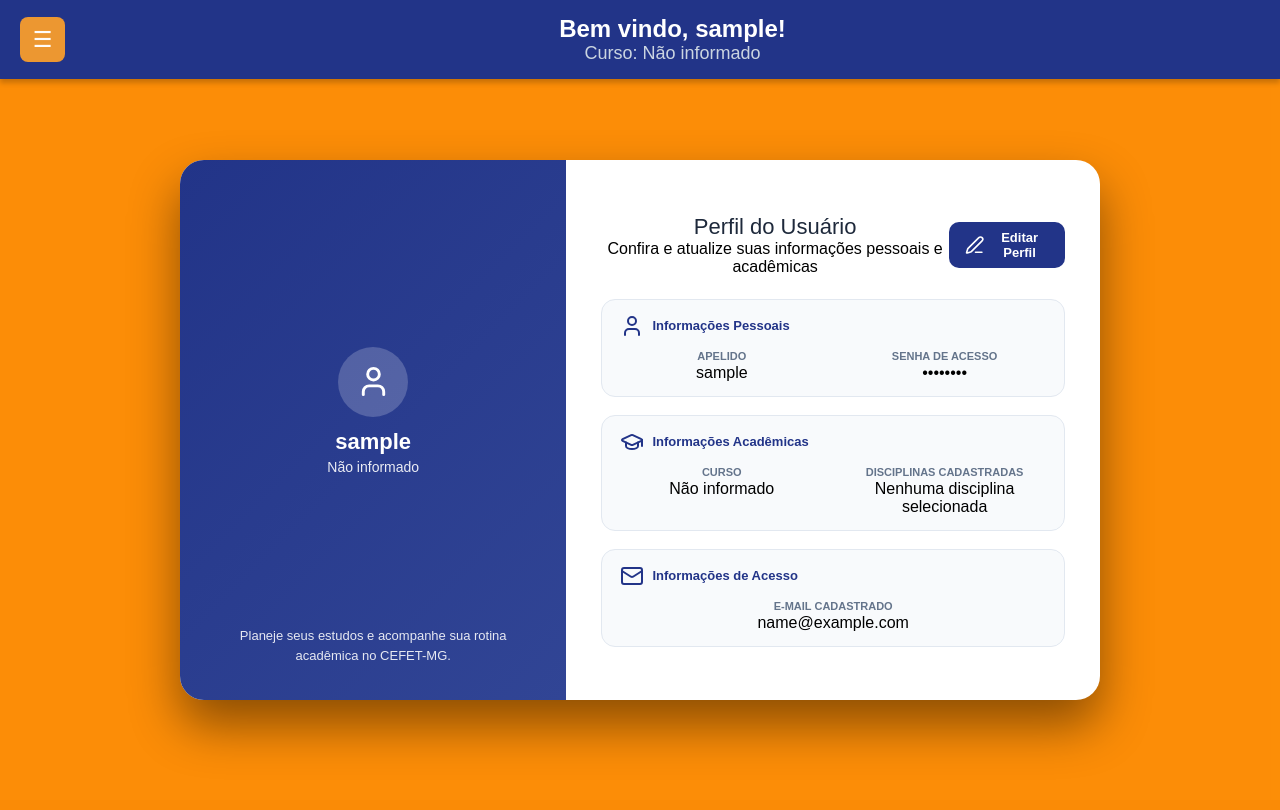
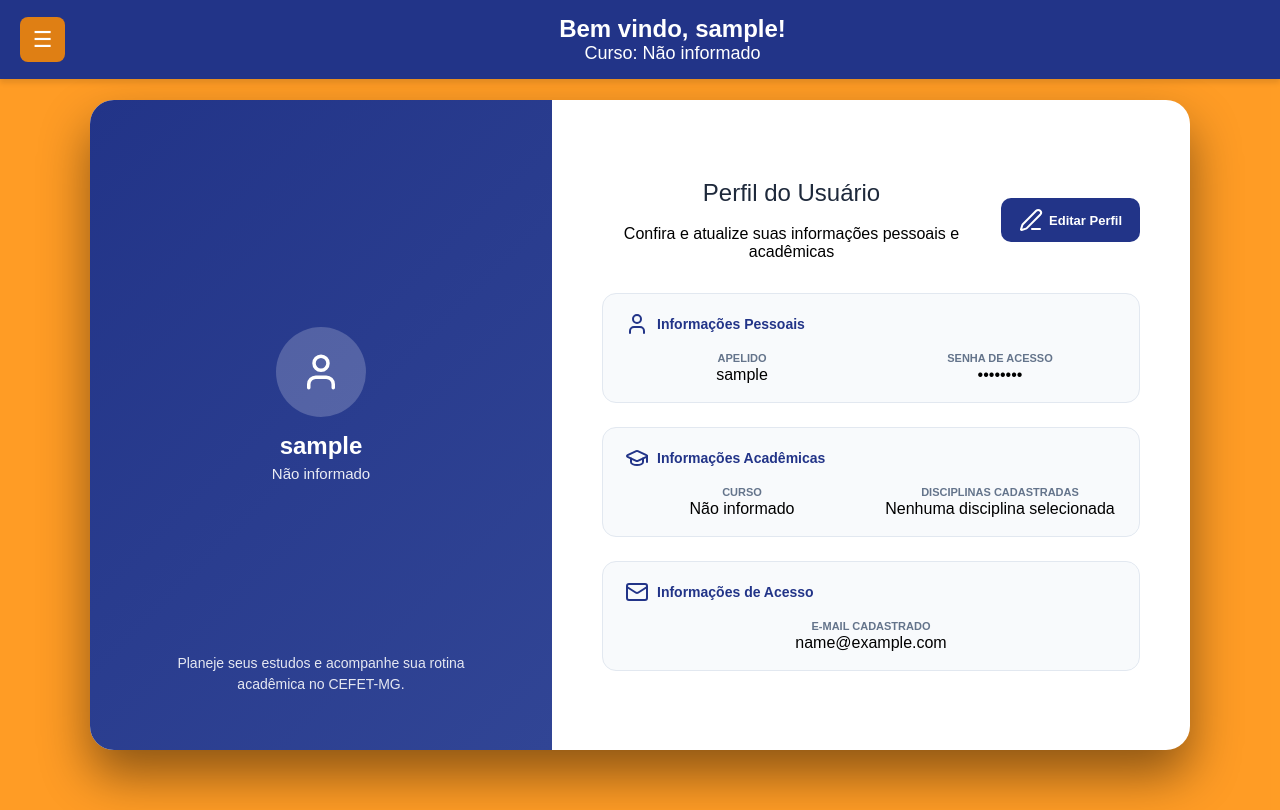
Before and after one commit to Anamachaado/ProjetoFinal_Oficial_StudyPlan, a Django app: page /perfil/ in a window 1280 px wide. Before the commit the page ends 753 px from the top, so only its background shows below. Run offline with Django 5.2, Linux system fonts and the light colour scheme; the visitor is signed in with stand-in values (Sample User, id 1); data that the repository does not hold is empty.

Commit message:
Add files via upload

```diff
--- a/sistema/static/PaginaHome/PaginaHome.css
+++ b/sistema/static/PaginaHome/PaginaHome.css
@@ -1,132 +1,193 @@
 * {
+
     margin: 0;
+
     padding: 0;
+
     box-sizing: border-box;
+
 }
 
 body {
+
     background-color: white;
+
     font-family: sans-serif;
+
     overflow-x: hidden;
+
 }
 
-.conteudo-da-pagina {
-    padding: 40px;
-    padding-top: 100px;
-    min-height: 100vh;
-    background-color: rgba(255, 140, 0, 0.856);
-    text-align: center;
+header {
+
+    background-color: #223488;
+    color: white;
+
+    padding: 15px 20px;
+
+    box-shadow: 0px 4px 5px rgba(0, 0, 0, 0.1);
+
+    width: 100%;
+
+    display: flex;
+
+    align-items: center;
+
+    gap: 20px;
+
+    position: fixed;
+
+    z-index: 10;
+
 }
 
-.conteudo-da-pagina h1 {
-    margin-bottom: 20px;
-    color: #223488;
+.but-menu {
+
+    width: 45px;
+
+    height: 45px;
+
+    background-color: rgba(255, 140, 0, 0.856);
+
+    color: white;
+
+    border: none;
+
+    border-radius: 8px;
+
+    font-size: 22px;
+
+    cursor: pointer;
+
+    display: flex;
+
+    align-items: center;
+
+    justify-content: center;
+
 }
 
-.tabela-container {
-    width: 100%;
-    overflow-x: auto;
-    margin-top: 30px;
-    border-radius: 14px;
-    box-shadow: 0 4px 15px rgba(0, 0, 0, 0.08);
+.but-menu:hover {
+
+    background-color: rgba(255, 140, 0, 0.856);
+
 }
 
-.tabela-notas {
-    width: 100%;
-    border-collapse: collapse;
-    background: #f7f7fa;
-    border-radius: 14px;
-    overflow: hidden;
+.texto {
+
+    flex: 1;
+
+    text-align: center;
+
 }
 
-.tabela-notas th,
-.tabela-notas td {
-    padding: 16px;
-    text-align: center;
-    border-bottom: 1px solid #e4e4e8;
+h1 {
+
+    font-size: 24px;
+    color: white;
+
 }
 
-.tabela-notas th {
-    background-color: rgb(89, 89, 189);
+h2 {
+
+    font-size: 18px;
+
+    font-weight: normal;
+
     color: white;
-    font-weight: 700;
+
 }
 
-.tabela-notas tbody tr {
-    background-color: #f7f7fa;
-    transition: background-color 0.2s ease;
+.Menu {
+
+    position: fixed;
+
+    top: 75px;
+
+    left: 0;
+
+    width: 250px;
+
+    height: calc(100vh - 75px);
+
+    padding: 20px;
+
+    background-color: #223488;
+
+    color: rgb(241, 226, 206);
+
+    transform: translateX(-100%);
+
+    transition: transform 0.3s ease;
+
+    z-index: 9;
+
 }
 
-.tabela-notas tbody tr:hover {
-    background-color: #f0f0f6;
+.Menu.aberto {
+
+    transform: translateX(0);
+
 }
 
-.tabela-notas tbody tr:last-child td {
-    border-bottom: none;
+.menu-link {
+
+    display: block;
+
+    color: rgb(241, 226, 206);
+
+    text-decoration: none;
+
+    font-size: 18px;
+
+    padding: 12px 10px;
+
+    margin-top: 10px;
+
+    border-radius: 6px;
+
+    transition: background 0.2s ease;
+
 }
 
-.tabela-notas td:first-child {
-    text-align: center;
-    color: #223488;
-    font-size: 18px;
-    font-weight: 600;
+.menu-link:hover {
+
+    background-color: rgba(255, 255, 255, 0.15);
+
+    color: white;
+
 }
 
-.celula-bimestre {
-    font-size: 20px;
-    font-weight: 700;
-    cursor: pointer;
-    transition: background-color 0.2s ease;
+/* Cor de destaque para indicar a página ativa no menu */
+
+.menu-link.link-ativo {
+
+    background-color: rgba(255, 255, 255, 0.25);
+
+    font-weight: bold;
+
+    border-left: 4px solid white;
+
 }
 
-.celula-bimestre:hover {
-    background-color: #ececf7;
+/* === NOVA CLASSE: CENTRALIZA O CONTEÚDO E CONTROLA A ALTURA === */
+
+.conteudo-da-pagina {
+
+    padding-top: 100px;
+
+    min-height: 100vh;
+
+    display: flex;
+
+    flex-direction: column;
+
+    align-items: center;
+
+    justify-content: center;
+
+    text-align: center;
+
+    background-color: rgba(255, 140, 0, 0.856);
+
 }
-
-.nota-vermelha {
-    color: #dc2626 !important;
-    font-weight: 600;
-}
-
-.nota-verde {
-    color: #16a34a !important;
-    font-weight: 600;
-}
-
-.total {
-    font-weight: bold;
-    color: #5965a8;
-}
-
-.falta {
-    font-weight: bold;
-    color: #6f7190;
-}
-
-.sem-disciplinas {
-    margin-top: 30px;
-    padding: 25px;
-    background: #f7f7fa;
-    border-radius: 14px;
-    text-align: center;
-    box-shadow: 0 4px 15px rgba(0, 0, 0, 0.08);
-}
-
-.atualizada {
-    animation: atualizarNota 0.4s ease;
-}
-
-@keyframes atualizarNota {
-
-    0% {
-        transform: scale(1);
-    }
-
-    50% {
-        transform: scale(1.08);
-    }
-
-    100% {
-        transform: scale(1);
-    }
-}
--- a/usuario/static/EdicaoPerfil/EdicaoPerfil.css
+++ b/usuario/static/EdicaoPerfil/EdicaoPerfil.css
@@ -64,9 +64,10 @@ h1 {
 }
 
 h2 {
-    font-size: 18px;
+    font-size: 20px;
     font-weight: normal;
     color: #cbd5e1;
+    font-weight: bold;
 }
 
 .Menu {
@@ -112,22 +113,19 @@ h2 {
 }
 
 .conteudo-da-pagina {
-    padding-top: 100px;
-    padding-bottom: 40px;
+    width: 100%;
     min-height: 100vh;
+    padding: 120px 40px 60px;
     display: flex;
-    flex-direction: column;
     align-items: center;
     justify-content: center;
-    padding-left: 20px;
-    padding-right: 20px;
 }
 
 .app-card {
     display: flex;
-    width: 100%;
-    max-width: 920px;
-    min-height: 540px;
+    width: 1100px;
+    max-width: 95vw;
+    min-height: 650px;
     background-color: var(--bg-card);
     border-radius: 24px;
     overflow: hidden;
@@ -136,8 +134,13 @@ h2 {
 
 .card-banner {
     width: 42%;
-    background: linear-gradient(135deg, var(--blue-primary) 0%, var(--blue-secondary) 100%);
-    padding: 35px 30px;
+    min-height: 650px;
+    background: linear-gradient(
+        135deg,
+        var(--blue-primary) 0%,
+        var(--blue-secondary) 100%
+    );
+    padding: 55px 60px;
     display: flex;
     flex-direction: column;
     justify-content: space-between;
@@ -179,44 +182,44 @@ h2 {
 }
 
 .avatar-circle {
-    width: 70px;
-    height: 70px;
+    width: 90px;
+    height: 90px;
     background-color: rgba(255, 255, 255, 0.2);
     border-radius: 50%;
     display: flex;
     align-items: center;
     justify-content: center;
-    margin-bottom: 12px;
+    margin-bottom: 15px;
 }
 
 .avatar-placeholder-icon {
-    width: 35px;
-    height: 35px;
+    width: 42px;
+    height: 42px;
 }
 
 .avatar-simple-container h3 {
-    font-size: 22px;
+    font-size: 24px;
     font-weight: 700;
 }
 
 .avatar-simple-container p {
-    font-size: 14px;
+    font-size: 15px;
     opacity: 0.9;
-    margin-top: 4px;
+    margin-top: 5px;
 }
 
 .banner-content p {
-    font-size: 13px;
+    font-size: 14px;
     opacity: 0.88;
     line-height: 1.5;
 }
 
 .card-body {
     width: 58%;
-    padding: 40px 35px;
+    padding: 55px 50px;
     display: flex;
     flex-direction: column;
-    gap: 18px;
+    gap: 24px;
     justify-content: center;
 }
 
@@ -224,19 +227,20 @@ h2 {
     display: flex;
     justify-content: space-between;
     align-items: center;
-    margin-bottom: 5px;
+    margin-bottom: 8px;
+    gap: 20px;
 }
 
 .section-header h2 {
     color: var(--text-dark);
-    font-size: 22px;
+    font-size: 24px;
 }
 
 .btn-edit {
     background-color: var(--blue-primary);
     color: #ffffff;
     border: none;
-    padding: 8px 16px;
+    padding: 10px 18px;
     border-radius: 10px;
     font-weight: 600;
     font-size: 13px;
@@ -245,6 +249,7 @@ h2 {
     align-items: center;
     gap: 6px;
     transition: background-color 0.2s;
+    white-space: nowrap;
 }
 
 .btn-edit:hover {
@@ -253,7 +258,7 @@ h2 {
 
 .info-group {
     background-color: #f8fafc;
-    padding: 14px 18px;
+    padding: 18px 22px;
     border-radius: 14px;
     border: 1px solid var(--border-light);
 }
@@ -263,17 +268,17 @@ h2 {
     align-items: center;
     gap: 8px;
     color: var(--blue-primary);
-    margin-bottom: 8px;
+    margin-bottom: 12px;
 }
 
 .group-title h4 {
-    font-size: 13px;
+    font-size: 14px;
     font-weight: 700;
 }
 
 .info-row {
     display: flex;
-    gap: 20px;
+    gap: 24px;
 }
 
 .info-item {
--- a/usuario/templates/EdicaoPerfil.html
+++ b/usuario/templates/EdicaoPerfil.html
@@ -7,8 +7,9 @@
     <meta name="viewport" content="width=device-width, initial-scale=1.0">
     <title>StudyPlan | Perfil do Usuário</title>
 
+
+    <link rel="stylesheet" href="{% static 'EdicaoPerfil/EdicaoPerfil.css' %}">
     <link rel="stylesheet" href="{% static 'PaginaHome/PaginaHome.css' %}">
-    <link rel="stylesheet" href="{% static 'EdicaoPerfil/EdicaoPerfil.css' %}">
 
     <script src="https://unpkg.com/lucide@latest"></script>
 </head>
@@ -54,6 +55,7 @@
                 <div class="section-header">
                     <div>
                         <h2>Perfil do Usuário</h2>
+                        <br>
                         <p>Confira e atualize suas informações pessoais e acadêmicas</p>
                     </div>
 
```
Also changed, not shown: other parts of usuario/static/EdicaoPerfil/EdicaoPerfil.css (+50 -0 lines), sistema/models.py (+0 -18 lines).
